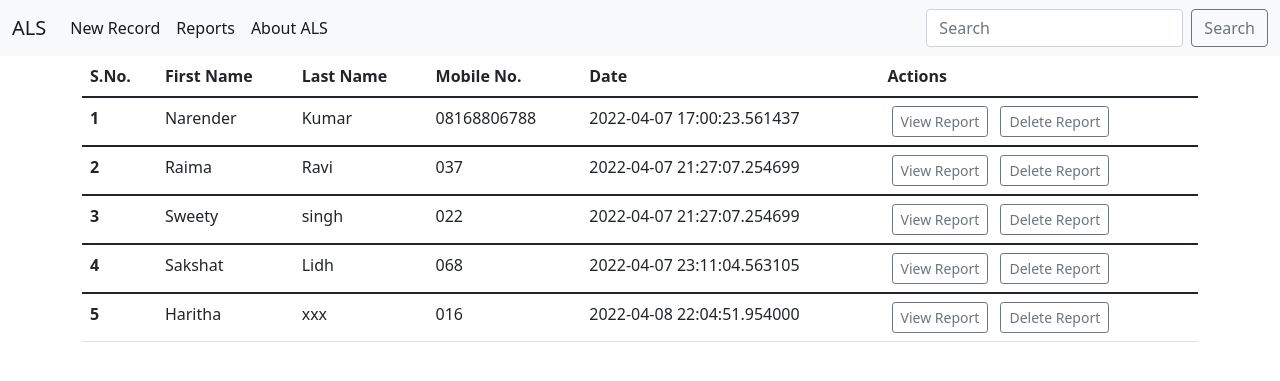
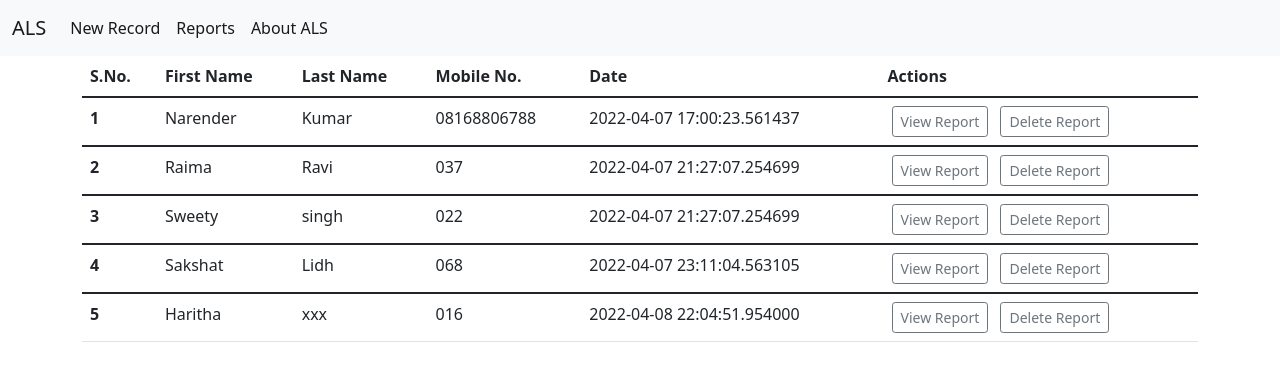
Before and after one commit to raimaravi/ALS_CDAC, a Flask app: page /alldata in a window 1280 px wide. Shown: the top 381 px of the page. Run offline with Flask 2, Linux system fonts and the light colour scheme; data comes from the database, SQL or seed files in the repository.

Commit message:
Initial commit

```diff
--- a/app.py
+++ b/app.py
@@ -57,22 +57,6 @@ def alldata():
     allals = ALS.query.all()
     return render_template("alldata.html", allals=allals)
 
-@app.route("/srch/<srchbx>", methods=['GET', 'POST'])
-def srch(srchbx):
-    if request.method=="POST":
-        s=request.form['srchbx']
-        fname_srch = ALS.query.filter_by(fname=s).first()
-        lname_srch = ALS.query.filter_by(lname=s).first()
-        print(fname_srch)
-        print(lname_srch)
-        # print(ALS.query.filter_by(fname=s).count())
-        # print(ALS.query.filter_by(lname=s).count())
-        # # if ALS.query.filter_by(fname=s).count()>0:
-        #     return redirect("/alldata", allals=fname_srch)
-        # elif ALS.query.filter_by(lname=s).count()>0:
-        #     return redirect("/alldata", allals=lname_srch)
-
-
 # this is used to delete record
 @app.route("/delete/<int:sno>")
 def delete(sno):
--- a/templates/alldata.html
+++ b/templates/alldata.html
@@ -2,12 +2,6 @@
 {% block title %}
   Record
 {% endblock title %}
-{% block search %}
-<form class="d-flex" method="POST" action="/srch/srchbx">
-    <input class="form-control me-2" type="search" placeholder="Search" aria-label="Search" name="srchbx">
-    <button class="btn btn-outline-secondary" type="submit">Search</button>
-</form>
-{% endblock search %}
 {% block body %}
 
 <div class="container">
```
